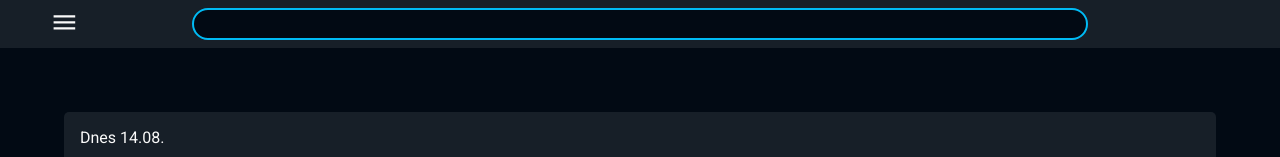
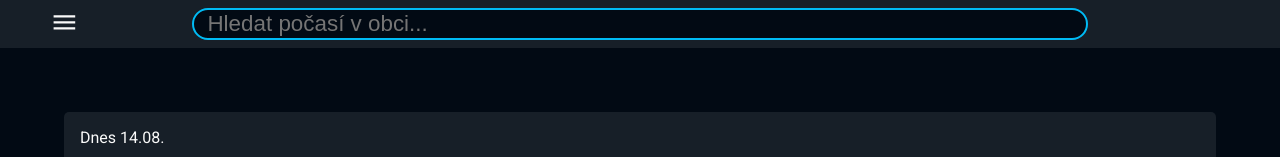
Before and after one commit to Bladesheng/weather-app, a plain HTML site: page index.html in a window 1280 px wide. Both pictures are taken after a click on the button 1215 px from the left and 23 px from the top of the page. Shown: the top 157 px of the page. Drawn offline with Linux system fonts and the light colour scheme.

Commit message:
Add placeholder for search bar input

```diff
--- a/index.html
+++ b/index.html
@@ -23,7 +23,11 @@
       </button>
 
       <h1 class="city dynamicText">Český Dub</h1>
-      <input type="search" class="search dynamicInput" />
+      <input
+        type="search"
+        class="search dynamicInput"
+        placeholder="Hledat počasí v obci..."
+      />
 
       <button class="search dynamicText">
         <svg viewBox="0 0 24 24">
```
